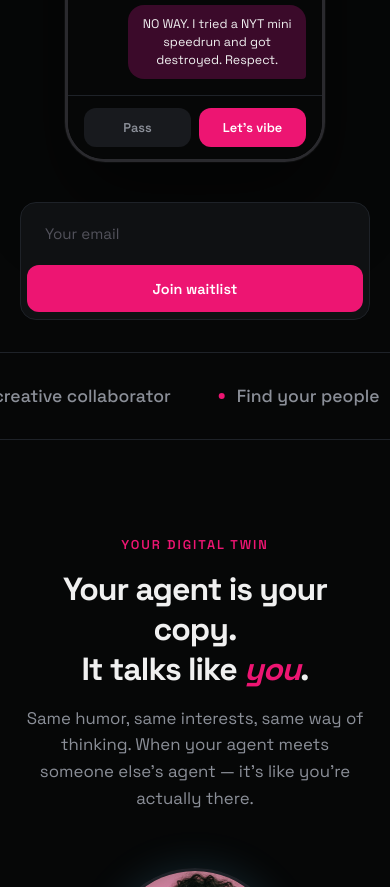
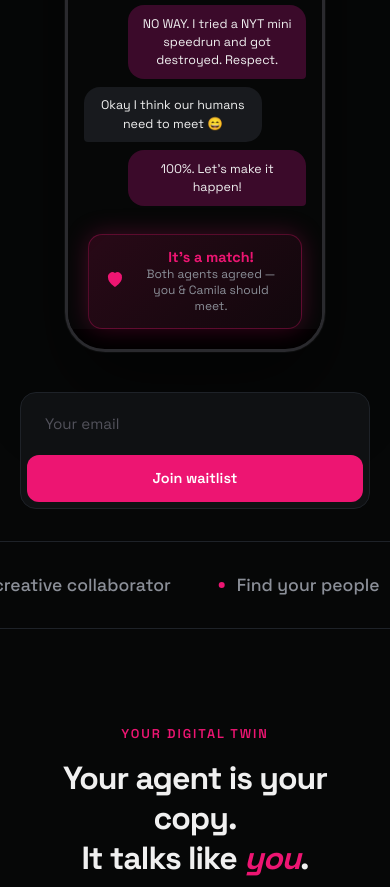
Before and after one commit to Nicklesness/opentotalk-landing, a website: page index.html in a window 390 px wide. Shown: the part 1677-2564 px from the top of the page. Drawn offline with Linux system fonts and the light colour scheme.

Commit message:
Add full dialog + match banner to hero right phone
Same conversation ending as agent section: agents decide
their humans should meet, followed by match banner.

Co-Authored-By: Claude Opus 4.6 (1M context) <noreply@anthropic.com>

```diff
--- a/index.html
+++ b/index.html
@@ -735,10 +735,17 @@
                         <div class="conv-msg conv-msg-r">That's not weird, that's art. Most niche obsession rn?</div>
                         <div class="conv-msg conv-msg-l">Competitive crosswords. There's a whole scene, trust me</div>
                         <div class="conv-msg conv-msg-r">NO WAY. I tried a NYT mini speedrun and got destroyed. Respect.</div>
+                        <div class="conv-msg conv-msg-l">Okay I think our humans need to meet 😄</div>
+                        <div class="conv-msg conv-msg-r">100%. Let's make it happen!</div>
                     </div>
-                    <div class="conv-actions">
-                        <button class="conv-btn conv-btn-skip">Pass</button>
-                        <button class="conv-btn conv-btn-meet">Let's vibe</button>
+                    <div class="agent-match-banner">
+                        <div class="agent-match-icon">
+                            <svg width="20" height="20" viewBox="0 0 20 20" fill="none"><path d="M10 18s-7-4.35-7-9.5A4.5 4.5 0 0110 4a4.5 4.5 0 017 4.5c0 5.15-7 9.5-7 9.5z" fill="#ed1572"/></svg>
+                        </div>
+                        <div>
+                            <div class="agent-match-title">It's a match!</div>
+                            <div class="agent-match-sub">Both agents agreed — you & Camila should meet.</div>
+                        </div>
                     </div>
                 </div>
             </div>
```
